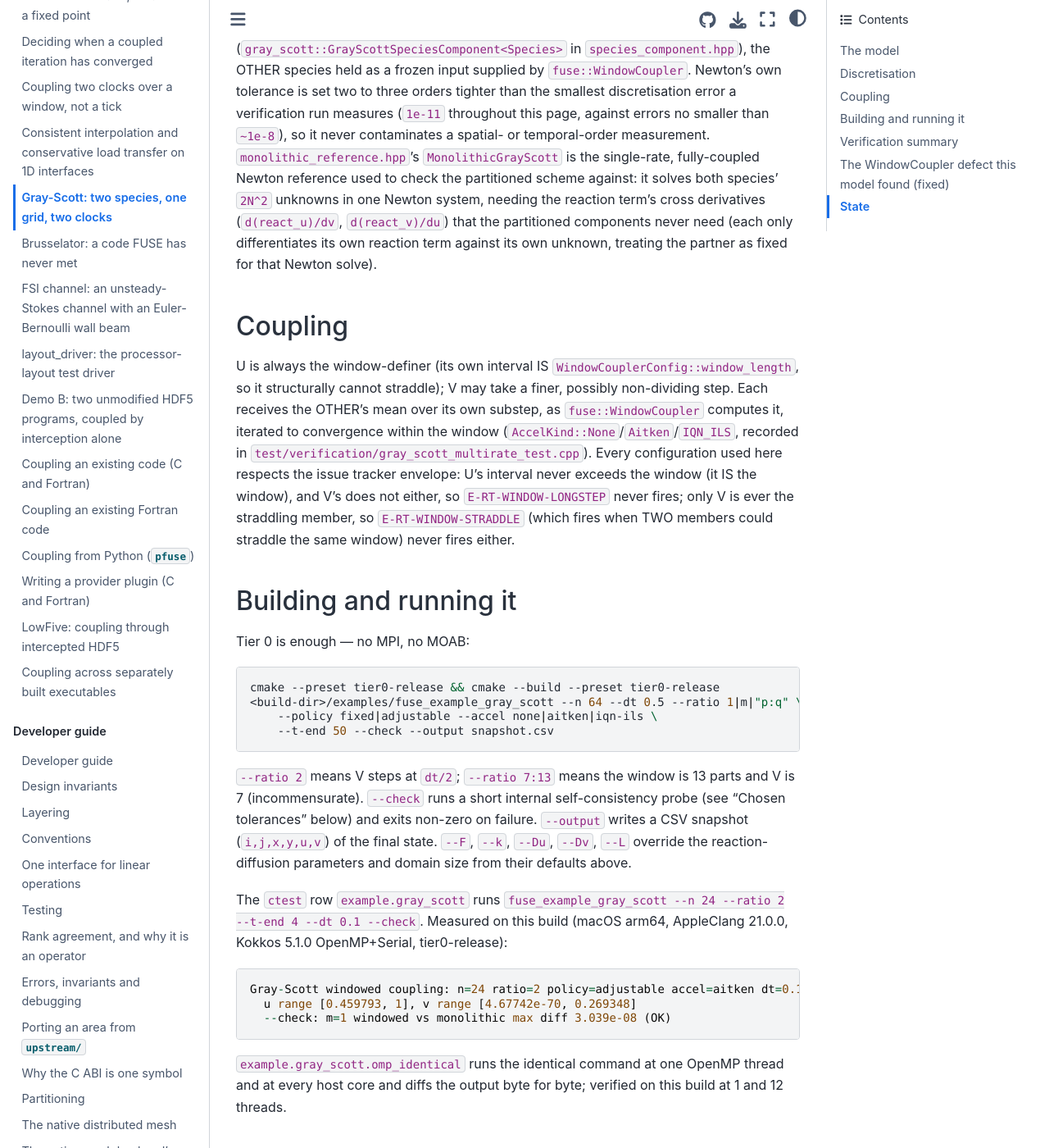
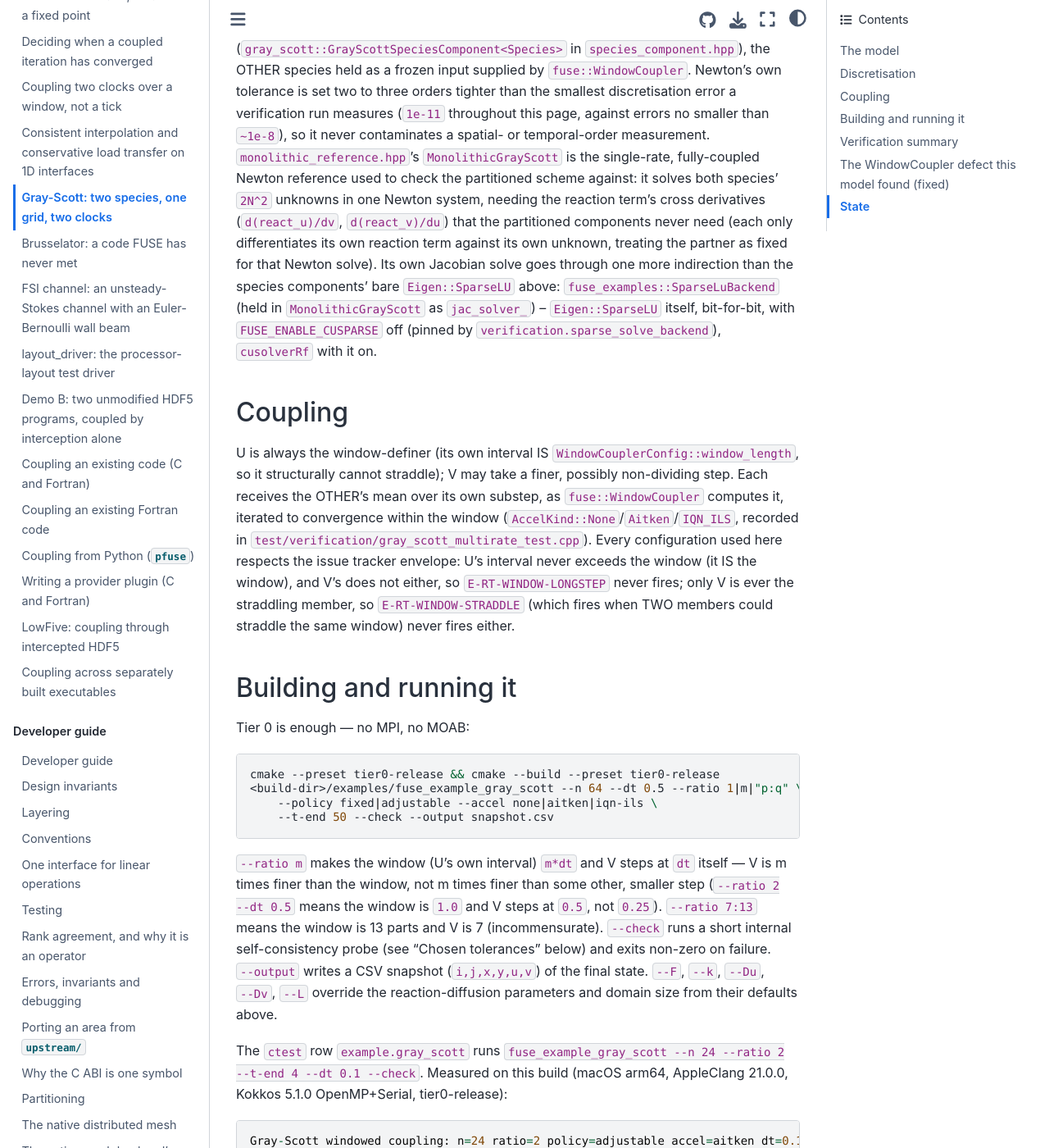
Before and after one commit to vijaysm/fuse, a Sphinx documentation site: the page built from docs/user/gray-scott.md, in a window 1280 px wide and 1400 px high, scrolled down 810 px. Shown: the whole window at 82% size. Built offline with Sphinx 7.4.7 and the Sphinx Book theme 1.1.4, drawn with Linux system fonts in a browser that asks for light colours; pages that are not in the unit, such as notebooks, are missing from menus.

Commit message:
Fix the --ratio description and name MonolithicGrayScott's solver
--ratio m makes V step at dt itself, not dt/m; correct gray-scott.md.
Also document that MonolithicGrayScott's Newton solve goes through
SparseLuBackend (Eigen or cusolverRf).

````diff
--- a/docs/user/gray-scott.md
+++ b/docs/user/gray-scott.md
@@ -42,7 +42,12 @@ scheme against: it solves both species' `2N^2` unknowns in one Newton
 system, needing the reaction term's cross derivatives
 (`d(react_u)/dv`, `d(react_v)/du`) that the partitioned components never
 need (each only differentiates its own reaction term against its own
-unknown, treating the partner as fixed for that Newton solve).
+unknown, treating the partner as fixed for that Newton solve). Its own
+Jacobian solve goes through one more indirection than the species
+components' bare `Eigen::SparseLU` above: `fuse_examples::SparseLuBackend`
+(held in `MonolithicGrayScott` as `jac_solver_`) -- `Eigen::SparseLU`
+itself, bit-for-bit, with `FUSE_ENABLE_CUSPARSE` off (pinned by
+`verification.sparse_solve_backend`), `cusolverRf` with it on.
 
 ## Coupling
 
@@ -69,7 +74,10 @@ cmake --preset tier0-release && cmake --build --preset tier0-release
     --t-end 50 --check --output snapshot.csv
 ```
 
-`--ratio 2` means V steps at `dt/2`; `--ratio 7:13` means the window is 13
+`--ratio m` makes the window (U's own interval) `m*dt` and V steps at
+`dt` itself — V is m times finer than the window, not m times finer than
+some other, smaller step (`--ratio 2 --dt 0.5` means the window is `1.0`
+and V steps at `0.5`, not `0.25`). `--ratio 7:13` means the window is 13
 parts and V is 7 (incommensurate). `--check` runs a short internal
 self-consistency probe (see "Chosen tolerances" below) and exits non-zero
 on failure. `--output` writes a CSV snapshot (`i,j,x,y,u,v`) of the final
````
